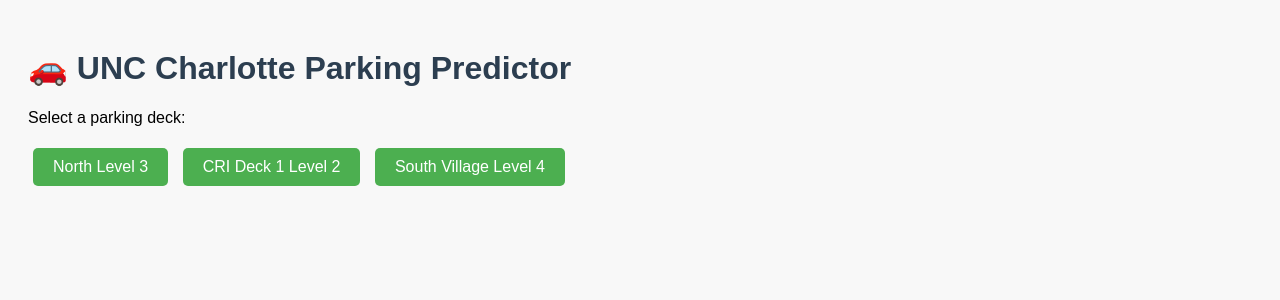
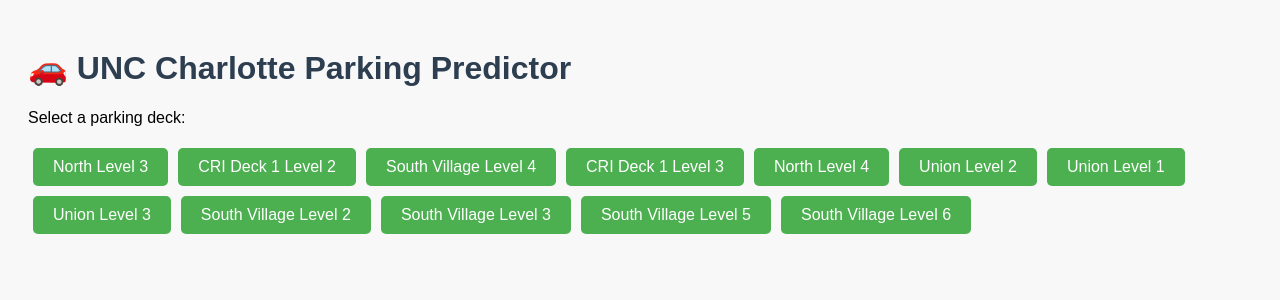
Before and after one commit to dmferrer00/parkingapp, a Flask app: page / in a window 1280 px wide. Shown: the top 300 px of the page. Run offline with Flask 3, Linux system fonts and the light colour scheme; parts of the project's set-up code (start-up, migrations or seed data) failed here and were passed over.

Commit message:
Manual merge from clean-zee

```diff
--- a/templates/index.html
+++ b/templates/index.html
@@ -9,19 +9,40 @@
   <h1>🚗 UNC Charlotte Parking Predictor</h1>
 
   <p>Select a parking deck:</p>
-  <div id="deck-buttons">
-
-    <script src="/static/script.js"></script>
-
-    <button onclick="predict('North Level 3')">North Level 3</button>
-    <button onclick="predict('CRI Deck 1 Level 2')">CRI Deck 1 Level 2</button>
-    <button onclick="predict('South Village Level 4')">South Village Level 4</button>
-    <!-- Add more buttons as needed -->
-  </div>
+  <div id="deck-buttons"></div>
 
   <div id="result" style="margin-top: 20px;"></div>
 
+  <!-- First load the button generator and predict function -->
   <script>
+    const decks = [
+      "North Level 3",
+      "CRI Deck 1 Level 2",
+      "South Village Level 4",
+      "CRI Deck 1 Level 3",
+      "North Level 4",
+      "Union Level 2",
+      "Union Level 1",
+      "Union Level 3",
+      "South Village Level 2",
+      "South Village Level 3",
+      "South Village Level 5",
+      "South Village Level 6"
+      // Add more decks if you want!
+    ];
+
+    // Dynamically create buttons
+    const buttonsDiv = document.getElementById("deck-buttons");
+
+    decks.forEach(deck => {
+      const button = document.createElement("button");
+      button.innerText = deck;
+      button.className = "deck-button";
+      button.onclick = () => predict(deck);
+      buttonsDiv.appendChild(button);
+    });
+
+    // Predict function
     async function predict(location) {
       const response = await fetch("/predict", {
         method: "POST",
@@ -32,13 +53,19 @@
       const data = await response.json();
 
       document.getElementById("result").innerHTML = `
-        <h3> Prediction for ${data.location}</h3>
-        <p><strong>Day:</strong> ${data.day}</p>
-        <p><strong>Time Block:</strong> ${data.time}</p>
-        <p><strong>Availability:</strong> ${data.availability} (${data.confidence}% confident)</p>
-        <p><strong>Estimated Spaces:</strong> ${data.spaces}</p>
+        <div style="background-color: #f0f4ff; padding: 20px; border-radius: 10px; margin-top: 20px; max-width: 400px; text-align: center;">
+          <h3>Prediction for <strong>${data.location}</strong></h3>
+          <p><strong> Day:</strong> ${data.day}</p>
+          <p><strong> Time Block:</strong> ${data.time}</p>
+          <p><strong> Availability:</strong> <span style="color: ${data.availability === 'Empty' ? 'green' : data.availability === 'Moderate' ? 'orange' : 'red'}; font-weight: bold;">${data.availability} (${data.confidence}% confident)</span></p>
+          <p><strong> Estimated Spaces:</strong> ${data.spaces}</p>
+        </div>
       `;
     }
   </script>
+
+  <!-- Then load any external scripts (this should be LAST) -->
+  <script src="/static/script.js"></script>
+
 </body>
 </html>
```
Also changed, not shown: tests/test_ui.py (added, +20 -0 lines), static/script.js (line endings or trailing spaces), static/style.css (line endings or trailing spaces).
